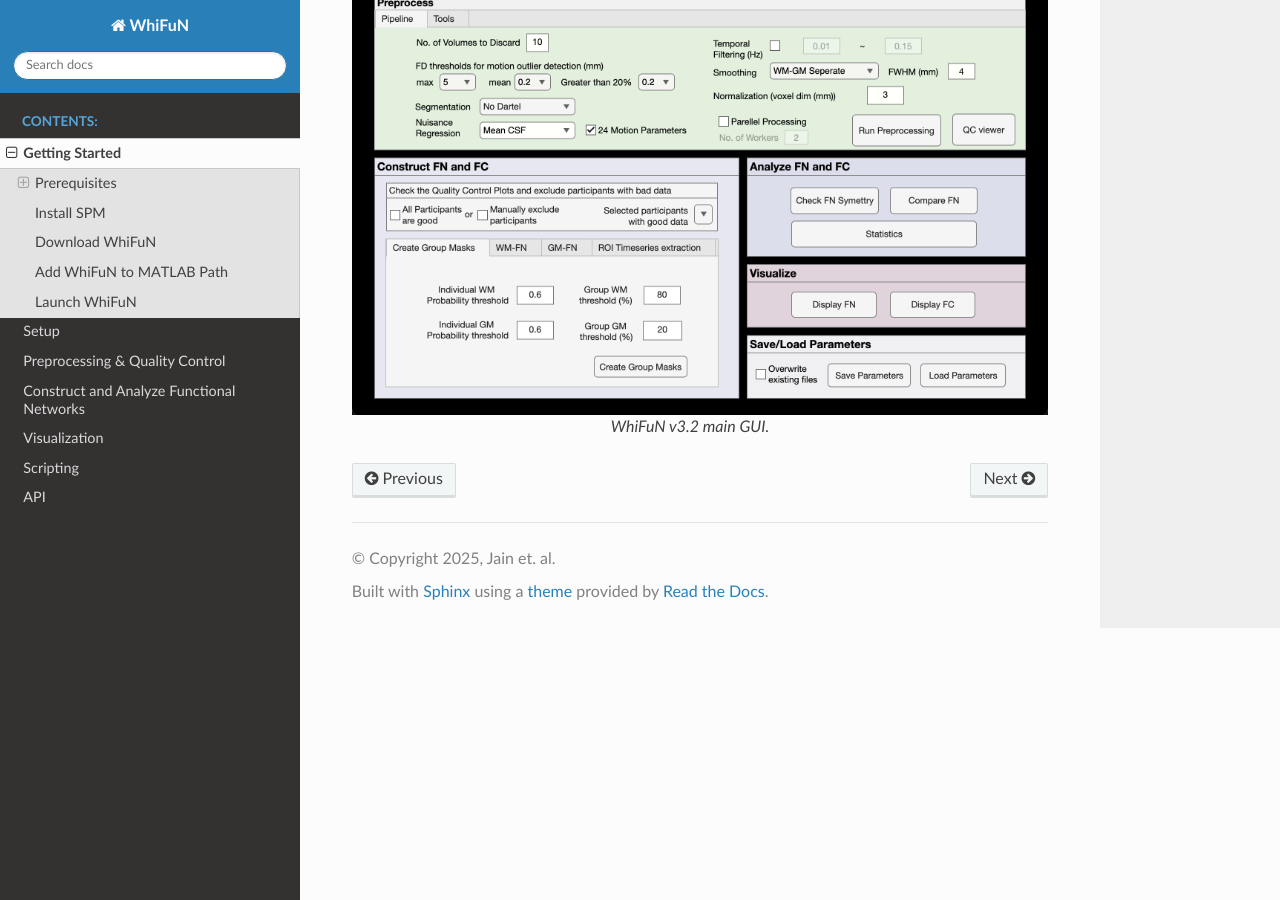
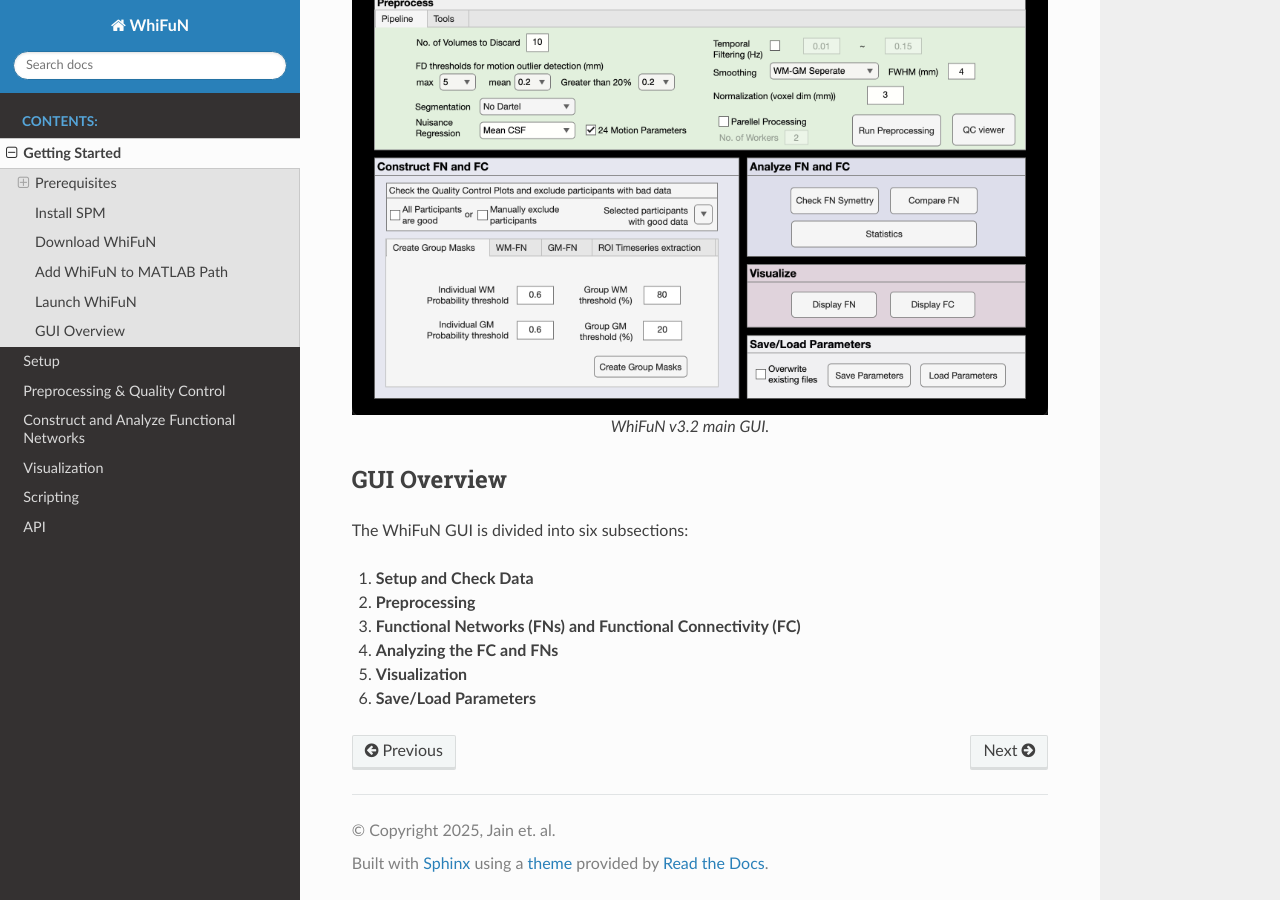
Before and after one commit to pratik55/WhifuN---A-toolbox-for-White-Matter-Analysis-in-fMRI, a Sphinx documentation site: the page built from docs/source/getting_started.rst, in a window 1280 px wide and 900 px high, scrolled down 1971 px. Built offline with Sphinx 7.4.7 and the Read the Docs theme 3.1.0, drawn with Linux system fonts in a browser that asks for light colours.

Commit message:
Add GUI Overview section to getting_started.rst
Added an overview section for the WhiFuN GUI detailing its subsections.

```diff
--- a/docs/source/getting_started.rst
+++ b/docs/source/getting_started.rst
@@ -84,3 +84,15 @@
    :width: 100%
 
    WhiFuN v3.2 main GUI.
+
+GUI Overview
+------------
+
+The WhiFuN GUI is divided into six subsections:
+
+1. **Setup and Check Data**
+2. **Preprocessing**
+3. **Functional Networks (FNs) and Functional Connectivity (FC)**
+4. **Analyzing the FC and FNs**
+5. **Visualization**
+6. **Save/Load Parameters**
```
